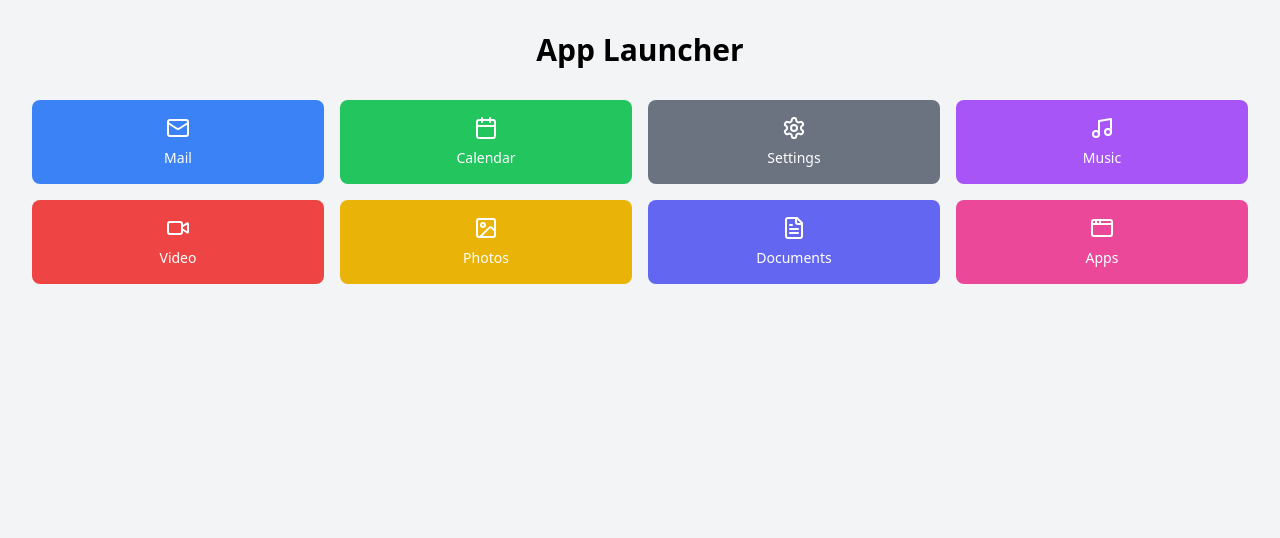
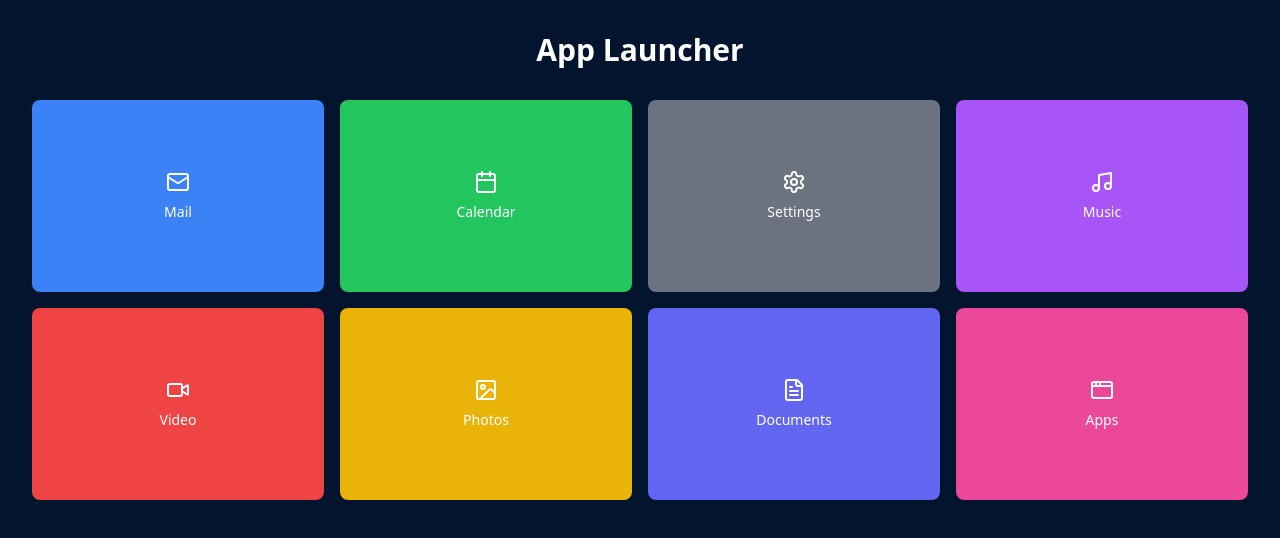
Before and after one commit to MVP-Interactive/electron-app-launcher, a React app: page / in a window 1280 px wide. Shown: the top 538 px of the page. Built offline with nearby package versions, Linux system fonts and the light colour scheme.

Commit message:
Refactor Tailwind CSS and PostCSS configuration; remove postcss.config.js, update tailwind.config.js for additional HTML files, and enhance webpack.config.js for improved CSS handling

```diff
--- a/postcss.config.js
+++ /dev/null
@@ -1,6 +0,0 @@
-module.exports = {
-  plugins: [
-    require('tailwindcss'),
-    require('autoprefixer'),
-  ]
-};
--- a/src/AppLauncher.tsx
+++ b/src/AppLauncher.tsx
@@ -24,9 +24,9 @@ const AppLauncher = () => {
   const [selectedApp, setSelectedApp] = useState<string | null>(null)
 
   return (
-    <div className="min-h-screen bg-gray-100 p-8">
-      <h1 className="text-3xl font-bold text-center mb-8">App Launcher</h1>
-      <div className="grid grid-cols-2 sm:grid-cols-3 md:grid-cols-4 gap-4">
+    <div className="min-h-screen p-8">
+      <h1 className="text-3xl font-bold text-center text-white mb-8 select-none">App Launcher</h1>
+      <div className="grid grid-cols-2 sm:grid-cols-3 md:grid-cols-4 gap-4 min-h-[50vh]">
         {apps.map((app) => (
           <motion.div
             key={app.name}
@@ -37,12 +37,12 @@ const AppLauncher = () => {
           >
             <div className="flex flex-col items-center justify-center h-full">
               <div className="text-white mb-2">{app.icon}</div>
-              <span className="text-white text-sm font-medium">{app.name}</span>
+              <span className="text-white text-sm font-medium select-none">{app.name}</span>
             </div>
           </motion.div>
         ))}
       </div>
-      {selectedApp && <div className="mt-8 text-center text-lg font-semibold">You clicked on: {selectedApp}</div>}
+      {selectedApp && <div className="mt-8 text-center text-white text-lg font-semibold">Launching: {selectedApp}</div>}
     </div>
   )
 };
--- a/src/globals.css
+++ b/src/globals.css
@@ -2,6 +2,7 @@
 @tailwind components;
 @tailwind utilities;
 
-body, #root {
-  @apply min-h-screen bg-blue-500;
+body {
+  min-height: 100vh;
+  background-color: #03142E;
 }
--- a/tailwind.config.js
+++ b/tailwind.config.js
@@ -1,8 +1,9 @@
 /** @type {import('tailwindcss').Config} */
 module.exports = {
   content: [
-    "./src/**/*.{js,jsx,ts,tsx}",
-    "./src/index.html"
+    "./src/**/*.{js,jsx,ts,tsx,html}",
+    "./dist/**/*.html",
+    "index.html"
   ],
   theme: {
     extend: {
--- a/webpack.config.js
+++ b/webpack.config.js
@@ -21,11 +21,26 @@ module.exports = {
         exclude: /node_modules/,
       },
       {
-        test: /\.(css|postcss)$/,
+        test: /\.css$/,
         use: [
           'style-loader',
-          'css-loader',
-          'postcss-loader'
+          {
+            loader: 'css-loader',
+            options: {
+              importLoaders: 1
+            }
+          },
+          {
+            loader: 'postcss-loader',
+            options: {
+              postcssOptions: {
+                plugins: [
+                  require('tailwindcss'),
+                  require('autoprefixer'),
+                ],
+              },
+            },
+          },
         ],
       },
     ],
```
